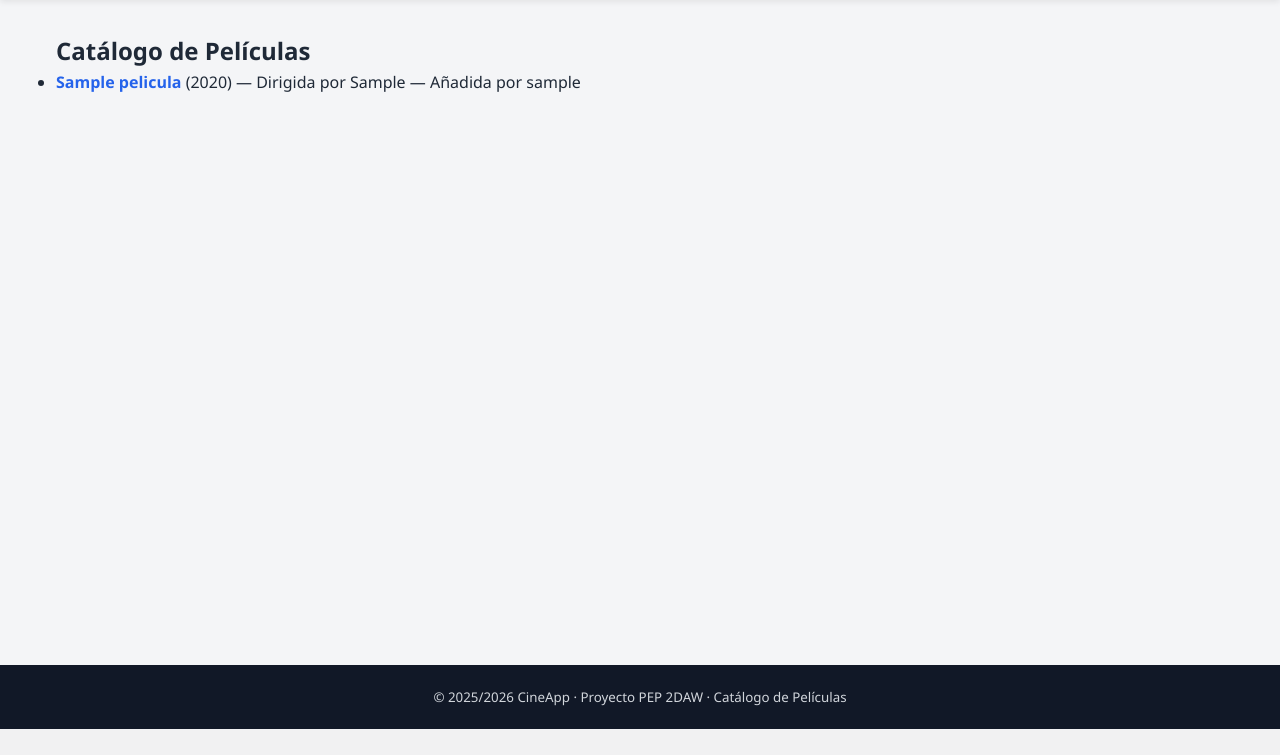
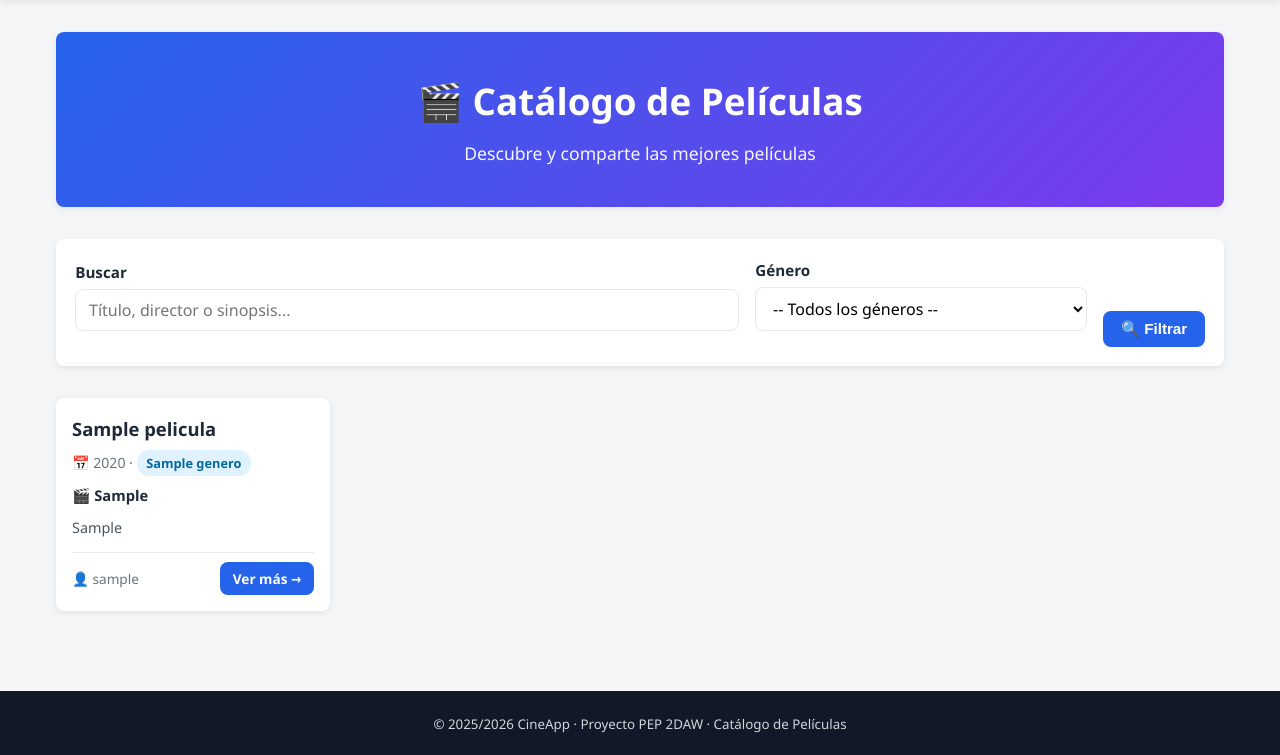
Before and after one commit to HughPF/cineapp, a Django app: page / in a window 1280 px wide. Shown: the part 71-826 px from the top of the page. Before the commit the page ends 800 px from the top, so only its background shows below. Run offline with Django 5.2, Linux system fonts and the light colour scheme; tables that the repository leaves empty hold one stand-in row (values such as "Sample post").

Commit message:
Implement search and genre filter

```diff
--- a/peliculas/views.py
+++ b/peliculas/views.py
@@ -4,11 +4,12 @@ from django.contrib.auth import login
 from django.contrib.auth.mixins import LoginRequiredMixin, UserPassesTestMixin
 from django.contrib.messages.views import SuccessMessageMixin
 from django.contrib import messages
+from django.db.models import Q
 from django.views.generic import (
     ListView, DetailView, CreateView, UpdateView, DeleteView, FormView
 )
 
-from .models import Pelicula
+from .models import Pelicula, Genero
 from .forms import PeliculaForm, RegistroForm
 
 
@@ -35,6 +36,28 @@ class PeliculaListView(ListView):
     template_name = 'peliculas/pelicula_list.html'
     context_object_name = 'peliculas'
     paginate_by = 8
+
+    def get_queryset(self):
+        queryset = Pelicula.objects.select_related('genero', 'autor').all()
+        query = self.request.GET.get('q', '').strip()
+        genero_id = self.request.GET.get('genero', '').strip()
+
+        if query:
+            queryset = queryset.filter(
+                Q(titulo__icontains=query) |
+                Q(director__icontains=query) |
+                Q(sinopsis__icontains=query)
+            )
+        if genero_id.isdigit():
+            queryset = queryset.filter(genero_id=int(genero_id))
+        return queryset
+
+    def get_context_data(self, **kwargs):
+        context = super().get_context_data(**kwargs)
+        context['generos'] = Genero.objects.all()
+        context['query'] = self.request.GET.get('q', '')
+        context['genero_seleccionado'] = self.request.GET.get('genero', '')
+        return context
 
 
 class PeliculaDetailView(DetailView):
--- a/templates/peliculas/pelicula_list.html
+++ b/templates/peliculas/pelicula_list.html
@@ -3,36 +3,86 @@
 {% block title %}Catálogo - CineApp{% endblock %}
 
 {% block content %}
-<h2>Catálogo de Películas</h2>
+<section class="cabecera-pagina">
+    <h1 class="titulo-pagina">🎬 Catálogo de Películas</h1>
+    <p class="subtitulo-pagina">Descubre y comparte las mejores películas</p>
+</section>
+
+<form method="get" class="formulario-busqueda">
+    <div class="campo-grupo">
+        <label class="etiqueta-campo" for="q">Buscar</label>
+        <input type="text" name="q" id="q" class="campo"
+               value="{{ query }}"
+               placeholder="Título, director o sinopsis...">
+    </div>
+    <div class="campo-grupo">
+        <label class="etiqueta-campo" for="genero">Género</label>
+        <select name="genero" id="genero" class="campo">
+            <option value="">-- Todos los géneros --</option>
+            {% for g in generos %}
+                <option value="{{ g.pk }}" {% if genero_seleccionado == g.pk|stringformat:"s" %}selected{% endif %}>
+                    {{ g.nombre }}
+                </option>
+            {% endfor %}
+        </select>
+    </div>
+    <div class="campo-grupo campo-grupo-botones">
+        <button type="submit" class="boton boton-primario">🔍 Filtrar</button>
+        {% if query or genero_seleccionado %}
+            <a href="{% url 'pelicula_list' %}" class="enlace-limpiar">Limpiar</a>
+        {% endif %}
+    </div>
+</form>
 
 {% if peliculas %}
-<ul>
+<div class="parrilla-peliculas">
     {% for pelicula in peliculas %}
-    <li>
-        <a href="{% url 'pelicula_detail' pelicula.pk %}">
-            <strong>{{ pelicula.titulo }}</strong>
-        </a>
-        ({{ pelicula.anio }})
-        — Dirigida por {{ pelicula.director }}
-        — Añadida por {{ pelicula.autor.username }}
-    </li>
+    <article class="tarjeta-pelicula">
+        <div class="tarjeta-cuerpo">
+            <h3 class="tarjeta-titulo">{{ pelicula.titulo }}</h3>
+            <p class="tarjeta-meta">
+                📅 {{ pelicula.anio }}
+                {% if pelicula.genero %}
+                    · <span class="etiqueta etiqueta-genero">{{ pelicula.genero.nombre }}</span>
+                {% endif %}
+            </p>
+            <p class="tarjeta-director">🎬 <strong>{{ pelicula.director }}</strong></p>
+            <p class="tarjeta-sinopsis">{{ pelicula.sinopsis|truncatewords:18 }}</p>
+            <div class="tarjeta-pie">
+                <small class="autor">👤 {{ pelicula.autor.username }}</small>
+                <a href="{% url 'pelicula_detail' pelicula.pk %}" class="boton boton-primario boton-pequeno">Ver más →</a>
+            </div>
+        </div>
+    </article>
     {% endfor %}
-</ul>
+</div>
 
 {% if is_paginated %}
-<nav>
+<nav class="paginacion">
     {% if page_obj.has_previous %}
-        <a href="?page={{ page_obj.previous_page_number }}">← Anterior</a>
+        <a class="boton boton-secundario" href="?page={{ page_obj.previous_page_number }}{% if query %}&q={{ query }}{% endif %}{% if genero_seleccionado %}&genero={{ genero_seleccionado }}{% endif %}">← Anterior</a>
     {% endif %}
-    Página {{ page_obj.number }} de {{ page_obj.paginator.num_pages }}
+    <span class="paginacion-info">Página {{ page_obj.number }} de {{ page_obj.paginator.num_pages }}</span>
     {% if page_obj.has_next %}
-        <a href="?page={{ page_obj.next_page_number }}">Siguiente →</a>
+        <a class="boton boton-secundario" href="?page={{ page_obj.next_page_number }}{% if query %}&q={{ query }}{% endif %}{% if genero_seleccionado %}&genero={{ genero_seleccionado }}{% endif %}">Siguiente →</a>
     {% endif %}
 </nav>
 {% endif %}
 
 {% else %}
-<p>Aún no hay películas en el catálogo.</p>
+<div class="aviso aviso-info">
+    {% if query or genero_seleccionado %}
+        No se han encontrado películas con esos criterios.
+        <a href="{% url 'pelicula_list' %}">Ver todas</a>.
+    {% else %}
+        Aún no hay películas en el catálogo.
+        {% if user.is_authenticated %}
+            <a href="{% url 'pelicula_create' %}">¡Añade la primera!</a>
+        {% else %}
+            <a href="{% url 'login' %}">Inicia sesión</a> para añadir la primera.
+        {% endif %}
+    {% endif %}
+</div>
 {% endif %}
 
 {% endblock %}
```
